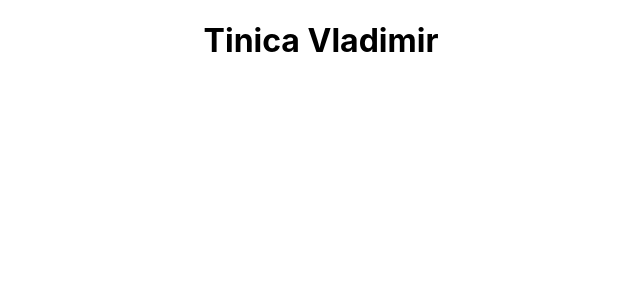
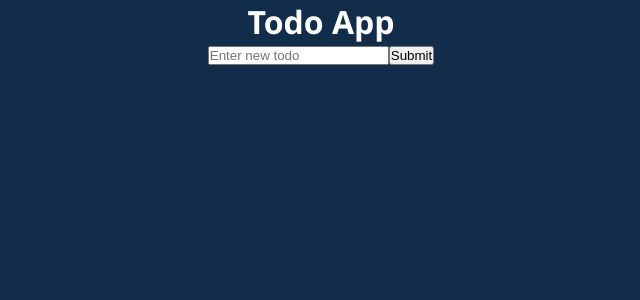
Before and after one commit to vltinica/react-todo, a React (Create React App) app: page / in a window 1280 px wide. Shown: the top 300 px of the page, without its empty margins (319-959 px from the left). Built offline with nearby package versions, Linux system fonts and the light colour scheme.

Commit message:
initial logic of components

```diff
--- a/src/App.jsx
+++ b/src/App.jsx
@@ -1,9 +1,19 @@
-import './App.css';
+import { useState } from "react";
+import TodoForm from "./components/Todos/TodoForm";
+import TodoList from "./components/Todos/TodoList";
+import "./App.css";
 
 function App() {
+  const [todos, setTodos] = useState([]);
+
+  const addTodoHandler = (text) => {
+    setTodos([...todos, text])
+  }
   return (
     <div className="App">
-      <h1>Tinica Vladimir</h1>
+      <h1>Todo App</h1>
+      <TodoForm addTodo={addTodoHandler} />
+      <TodoList todos={todos}/>
     </div>
   );
 }
--- a/src/components/Todos/Todo.jsx
+++ b/src/components/Todos/Todo.jsx
@@ -0,0 +1,9 @@
+import React from 'react'
+
+const Todo = ({todo}) => {
+  return (
+    <h3>{todo}</h3>
+  )
+}
+
+export default Todo
--- /dev/null
+++ b/src/components/Todos/TodoForm.jsx
@@ -0,0 +1,26 @@
+import React from "react";
+import { useState } from "react";
+
+const TodoForm = ({ addTodo }) => {
+  const [text, setText] = useState("");
+
+  const onSubmitHandler = (event) => {
+    event.preventDefault();
+    addTodo(text);
+    setText("");
+  };
+  return (
+    <div>
+      <form onSubmit={onSubmitHandler}>
+        <input
+          placeholder="Enter new todo"
+          value={text}
+          onChange={(e) => setText(e.target.value)}
+        />
+        <button type="submit">Submit</button>
+      </form>
+    </div>
+  );
+};
+
+export default TodoForm;
--- a/src/components/Todos/TodoList.jsx
+++ b/src/components/Todos/TodoList.jsx
@@ -0,0 +1,12 @@
+import React from "react";
+import Todo from "./Todo";
+
+const TodoList = ({todos}) => {
+  return (
+    <div>
+      {todos.map((todo, index) => <Todo key={index} todo={todo}/>)}
+    </div>
+  );
+};
+
+export default TodoList;
--- a/src/index.css
+++ b/src/index.css
@@ -1,13 +1,14 @@
+* {
+  margin: 0;
+  padding: 0;
+}
+
+
 body {
   margin: 0;
-  font-family: -apple-system, BlinkMacSystemFont, 'Segoe UI', 'Roboto', 'Oxygen',
+  font-family: 'Segoe UI', 'Roboto', 'Oxygen',
     'Ubuntu', 'Cantarell', 'Fira Sans', 'Droid Sans', 'Helvetica Neue',
     sans-serif;
-  -webkit-font-smoothing: antialiased;
-  -moz-osx-font-smoothing: grayscale;
+  color: white;
+  background-color: #112d49;
 }
-
-code {
-  font-family: source-code-pro, Menlo, Monaco, Consolas, 'Courier New',
-    monospace;
-}
```
Also changed, not shown: src/components/Todos/TodoFom.jsx (deleted).
